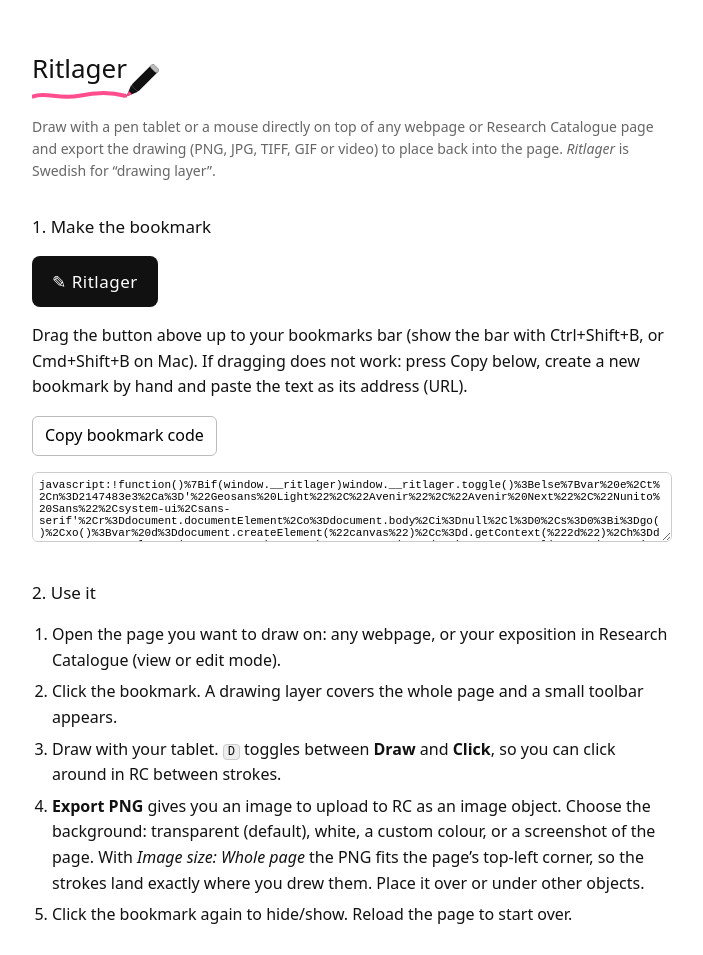
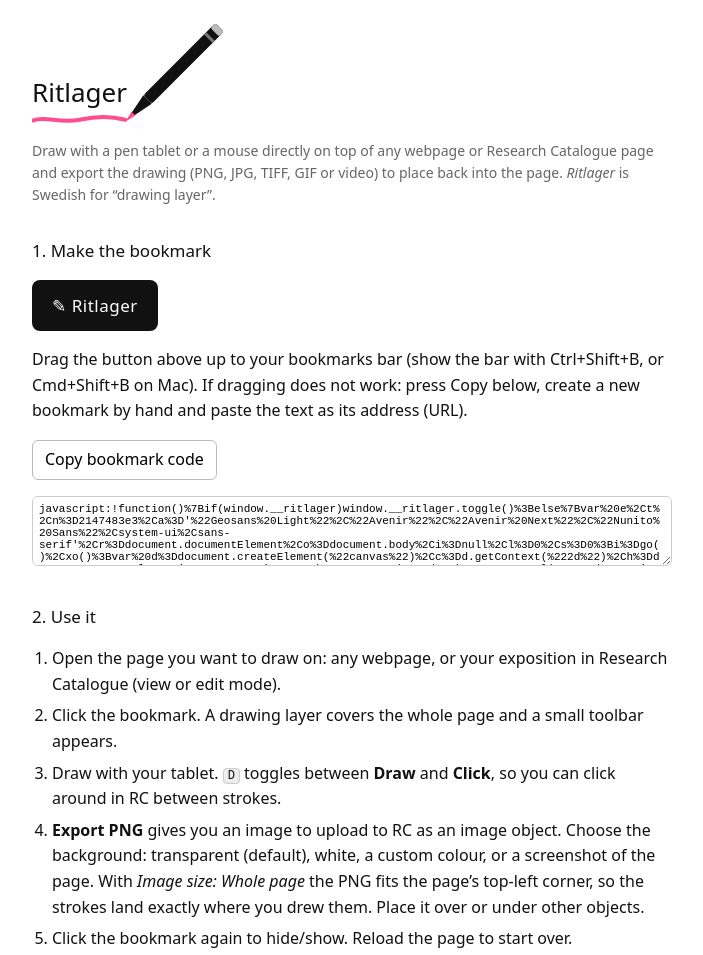
Before and after one commit to RutKarin/research-catalogue-tools, a plain HTML site: page index.html in a window 1280 px wide. Shown: the top 955 px of the page, without its empty margins (288-991 px from the left). Drawn offline with Linux system fonts and the light colour scheme.

Commit message:
Pencil three times longer
Co-Authored-By: Claude Sonnet 5.5 <noreply@anthropic.com>
Claude-Session: https://claude.ai/code/session_01EU6eStsF7WFKHFtYqJqLjn

```diff
--- a/index.html
+++ b/index.html
@@ -11,9 +11,9 @@ button{font:inherit;background:#fff;border:1px solid #bbb;border-radius:6px;padd
 textarea{width:100%;height:70px;font:11px monospace;border:1px solid #ccc;border-radius:6px;padding:6px;box-sizing:border-box}
 ol{padding-left:20px}li{margin:6px 0}kbd{background:#eee;border:1px solid #ccc;border-radius:4px;padding:0 4px;font-size:12px}
 .mut{color:#666;font-size:14px}
-.logo{margin:0 0 6px;}.lw{position:relative;display:inline-block;padding-bottom:12px;margin-right:44px;}.lw .ul{position:absolute;left:0;bottom:0;width:100%;height:14px;}.lw .pn{position:absolute;right:-38px;bottom:-6px;width:50px;height:50px;}
+.logo{margin:72px 0 6px;}.lw{position:relative;display:inline-block;padding-bottom:12px;margin-right:100px;}.lw .ul{position:absolute;left:0;bottom:0;width:100%;height:14px;}.lw .pn{position:absolute;right:-96px;bottom:2px;width:100px;height:100px;pointer-events:none;}
 </style></head><body>
-<h1 class="logo"><span class="lw">Ritlager<svg class="ul" viewBox="0 0 200 20" preserveAspectRatio="none" aria-hidden="true"><path d="M3 12 C 28 5, 58 17, 100 11 S 168 6, 196 11" fill="none" stroke="#ff4d8d" stroke-width="4" stroke-linecap="round" vector-effect="non-scaling-stroke"/></svg><svg class="pn" viewBox="0 0 52 52" aria-hidden="true"><g transform="rotate(45 26 26)"><rect x="21" y="2" width="10" height="32" rx="2" fill="#111"/><polygon points="21,34 31,34 26,46" fill="#111"/><polygon points="23.6,40 28.4,40 26,46" fill="#ff4d8d"/><rect x="21" y="2" width="10" height="5" rx="2" fill="#bbb"/></g></svg></span></h1>
+<h1 class="logo"><span class="lw">Ritlager<svg class="ul" viewBox="0 0 200 20" preserveAspectRatio="none" aria-hidden="true"><path d="M3 12 C 28 5, 58 17, 100 11 S 168 6, 196 11" fill="none" stroke="#ff4d8d" stroke-width="4" stroke-linecap="round" vector-effect="non-scaling-stroke"/></svg><svg class="pn" viewBox="0 0 100 100" aria-hidden="true"><g transform="rotate(45 50 50)"><rect x="44" y="-16" width="12" height="102" rx="2.5" fill="#111"/><polygon points="44,86 56,86 50,116" fill="#111"/><polygon points="47.2,106 52.8,106 50,116" fill="#ff4d8d"/><rect x="44" y="-16" width="12" height="7" rx="2.5" fill="#bbb"/><rect x="44" y="-3" width="12" height="3" fill="#777"/></g></svg></span></h1>
 <p class="mut">Draw with a pen tablet or a mouse directly on top of any webpage or Research Catalogue page and export the drawing (PNG, JPG, TIFF, GIF or video) to place back into the page. <i>Ritlager</i> is Swedish for “drawing layer”.</p>
 
 <h2>1. Make the bookmark</h2>
```
